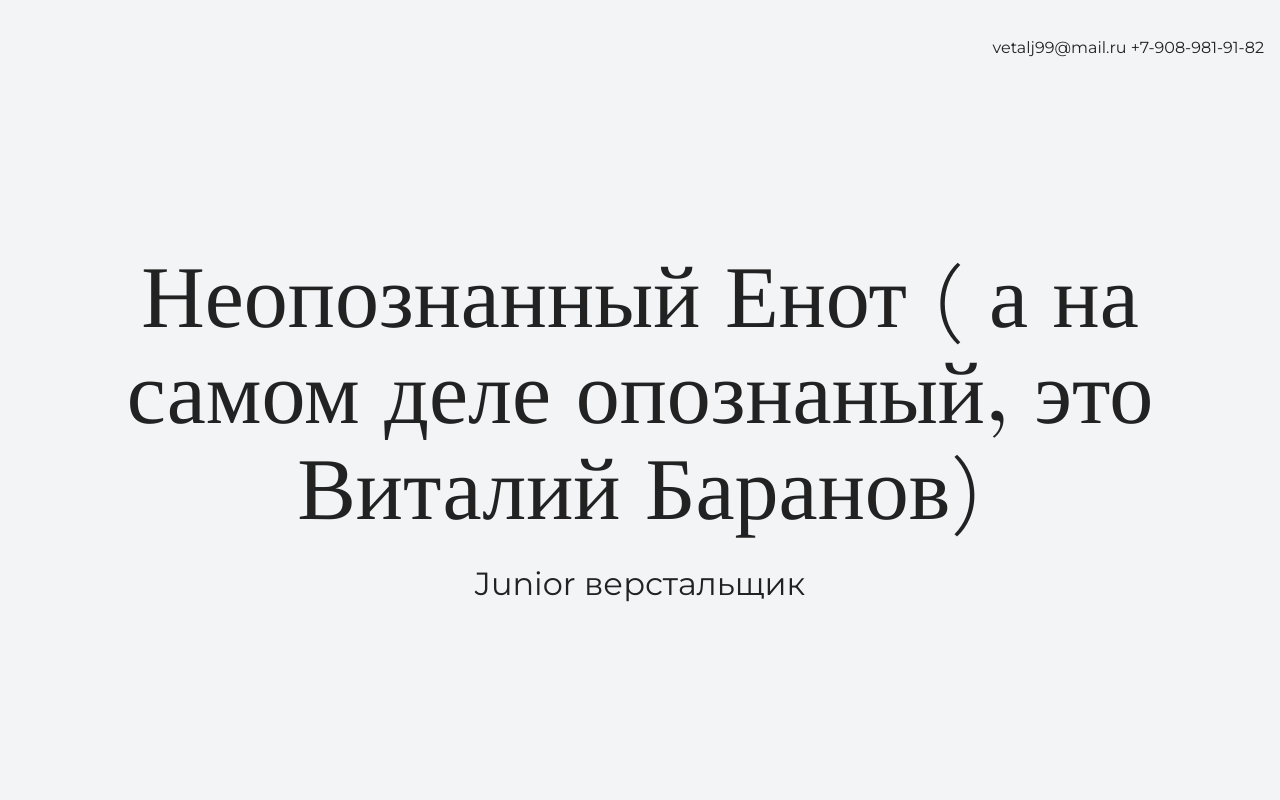
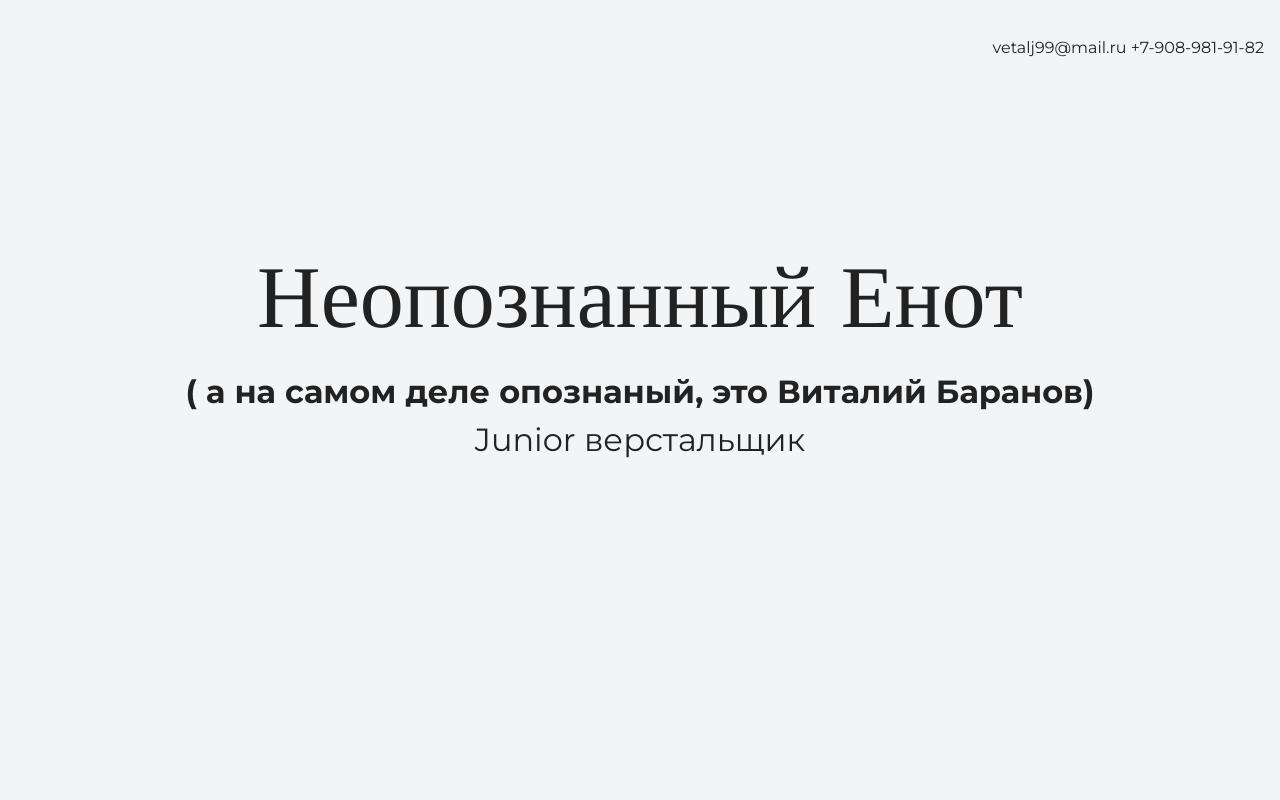
Before and after one commit to webbaranov/my-site, a plain HTML site: page index.html in a window 1280 px wide. Shown: the top 800 px of the page. Drawn offline with nearby package versions, Linux system fonts and the light colour scheme.

Commit message:
Update index.html

```diff
--- a/index.html
+++ b/index.html
@@ -17,7 +17,8 @@
 
     <section class="hero-image">
       <div class="container">
-      <h1 class="heading">Неопознанный Енот ( а на самом деле опознаный, это Виталий Баранов)</h1>
+      <h1 class="heading">Неопознанный Енот </h1>
+        <p><b>( а на самом деле опознаный, это Виталий Баранов)</b></p>
       <p>Junior верстальщик</p>
     </div>
     </section>
```
